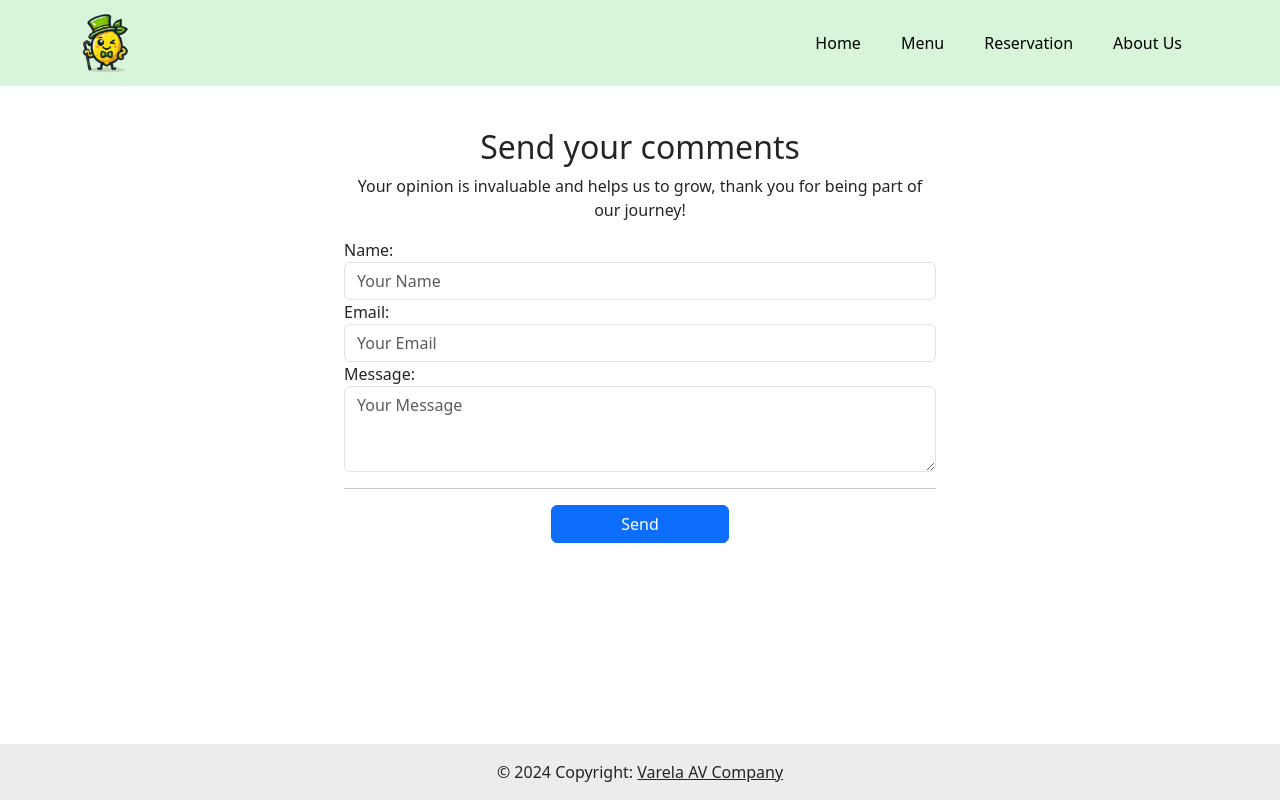
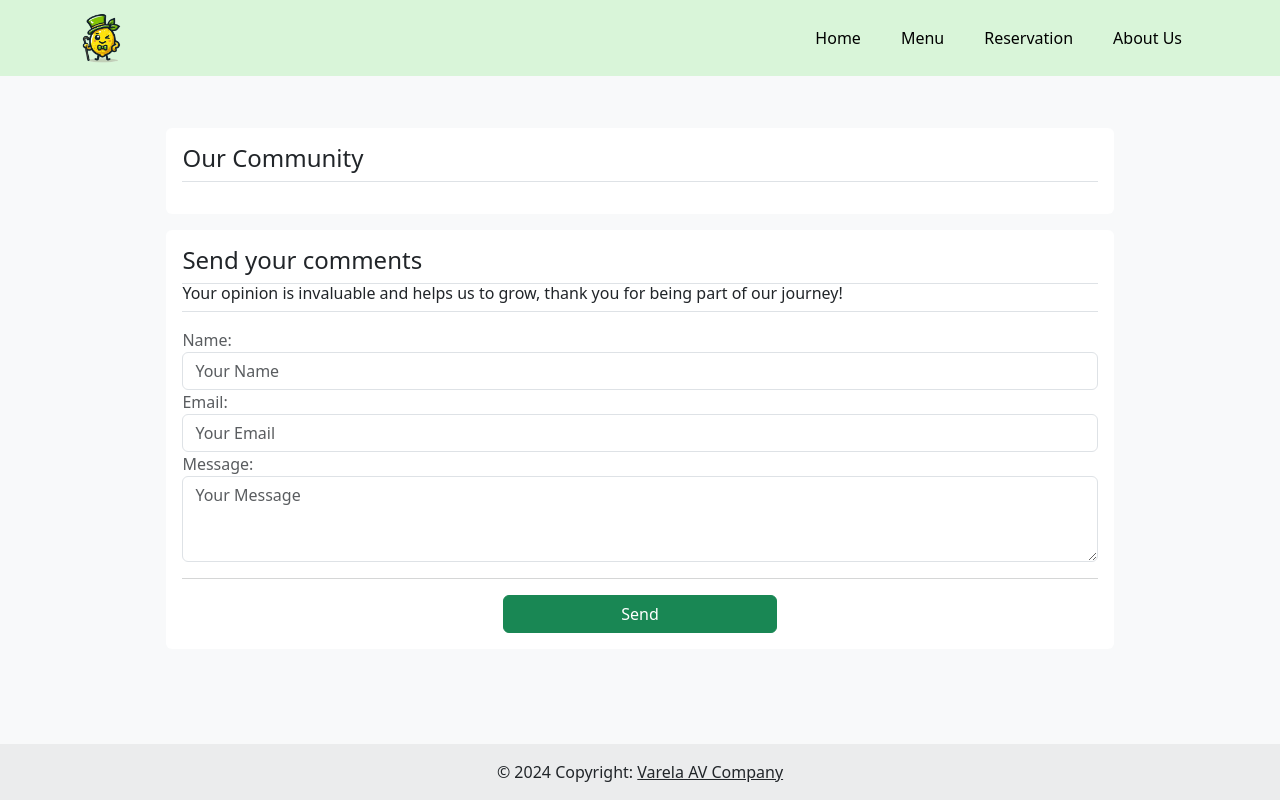
Before and after one commit to Valentina17varela/Restaurant_Website, a Django app: template littlelemon/restaurant/templates/home.html in a window 1280 px wide. Run offline with Django 5.2, Linux system fonts and the light colour scheme; the template is opened without the code that fills it, so the values that code supplies are empty; some libraries are stand-ins or nearby versions.

Commit message:
feature - show comments by users, prettier home

```diff
--- a/littlelemon/restaurant/static/css/style.css
+++ b/littlelemon/restaurant/static/css/style.css
@@ -8,6 +8,10 @@
 
 .bg-green {
   background-color: rgb(217, 245, 217);
+}
+
+.bg-green-dark {
+  background-color: rgb(171, 224, 171);
 }
 
 footer {
@@ -31,7 +35,8 @@ footer {
   background-color: rgb(88, 201, 148);
   color: white;
 }
-.alert-error{
+
+.alert-error {
   background-color: rgb(243, 62, 86);
   color: white;
 }
--- a/littlelemon/restaurant/templates/about.html
+++ b/littlelemon/restaurant/templates/about.html
@@ -13,12 +13,12 @@
     <link rel="stylesheet" type="text/css" href="{% static 'css/style.css' %}">
   </head>
 
-  <body>
+  <body class="bg-light">
 
     <nav class="navbar navbar-expand-lg fixed-top bg-green navbar-light" id="nav">
         <div class="container">
             <a class="navbar-brand" href="#">
-                <img src="{% static 'images/icon.png' %}" alt="Logo" draggable="false" height="60">
+                <img src="{% static 'images/icon.png' %}" alt="Logo" draggable="false" height="50">
             </a>
             <button class="navbar-toggler" type="button" data-bs-toggle="collapse" data-bs-target="#navbarSupportedContent"
                 aria-controls="navbarSupportedContent" aria-expanded="false" aria-label="Toggle navigation">
@@ -75,7 +75,7 @@
 
     </div>
 
-    <footer class="bg-body-tertiary text-center bg-green">
+    <footer class="bg-body-tertiary text-center bg-green-dark">
           <div class="text-center p-3" style="background-color: rgba(0, 0, 0, 0.05);">
             © 2024 Copyright:
             <a class="text-body" href="https://www.linkedin.com/in/valentinavarelaalzate/">Varela AV Company</a>
--- a/littlelemon/restaurant/templates/home.html
+++ b/littlelemon/restaurant/templates/home.html
@@ -13,12 +13,12 @@
     <link rel="stylesheet" type="text/css" href="{% static 'css/style.css' %}">
 </head>
 
-<body>
+<body class="bg-light">
 
     <nav class="navbar navbar-expand-lg fixed-top bg-green navbar-light" id="nav">
         <div class="container">
             <a class="navbar-brand" href="#">
-                <img src="{% static 'images/icon.png' %}" alt="Logo" draggable="false" height="60">
+                <img src="{% static 'images/icon.png' %}" alt="Logo" draggable="false" height="50">
             </a>
             <button class="navbar-toggler" type="button" data-bs-toggle="collapse"
                 data-bs-target="#navbarSupportedContent" aria-controls="navbarSupportedContent" aria-expanded="false"
@@ -63,10 +63,23 @@
         </ul>
         {% endif %}
 
-        <div class="comment-box" style="width: 50%;  margin: 0 auto;">
-            <h2 style="text-align: center;">Send your comments</h2>
-            <p style="text-align: center;">Your opinion is invaluable and helps us to grow, thank you for being part of
-                our journey!</p>
+        <div class="my-3 p-3 bg-white rounded box-shadow" style="width: 80%;  margin: 0 auto;">
+            <h4 class="border-bottom border-gray pb-2 mb-0">Our Community</h4>
+            <div class="media text-muted pt-3">
+                {% for recommendation in recommendations %}
+                <p class="media-body pb-3 mb-0 small lh-125 border-bottom border-gray">
+                    <strong class="d-block text-gray-dark">@{{ recommendation.name }}</strong>
+                    {{ recommendation.message }}
+                </p>
+                {% endfor %}
+            </div>
+        </div>
+
+        <div class="my-3 p-3 bg-white rounded box-shadow" style="width: 80%;  margin: 0 auto;">
+            <h4 class="border-bottom border-gray pb-2 mb-0">Send your comments</h4>
+            <h6 class="border-bottom border-gray pb-2 mb-0">Your opinion is invaluable and helps us to grow, thank you for being part of
+                our journey!</h6>
+            <div class="media text-muted pt-3">
                 <form method="post" action="{% url 'home' %}">
                     {% csrf_token %}
                     <div class="form-group">
@@ -84,14 +97,15 @@
                     </div>
                     <hr>
                     <div class="d-flex justify-content-center">
-                    <button type="submit" class="btn btn-primary btn-block" style="width: 30%;">Send</button>
+                        <button type="submit" class="btn btn-success btn-block" style="width: 30%;">Send</button>
                     </div>
                 </form>
+            </div>
         </div>
 
     </div>
 
-    <footer class="bg-body-tertiary text-center bg-green">
+    <footer class="bg-body-tertiary text-center bg-green-dark">
         <div class="text-center p-3" style="background-color: rgba(0, 0, 0, 0.05);">
             © 2024 Copyright:
             <a class="text-body" href="https://www.linkedin.com/in/valentinavarelaalzate/">Varela AV Company</a>
--- a/littlelemon/restaurant/views.py
+++ b/littlelemon/restaurant/views.py
@@ -3,9 +3,11 @@ from django.template import loader
 from django.shortcuts import render, redirect
 from .forms import RecomendationForm
 from django.contrib import messages
+from .models import Recomendation
 
 
 def home(request):
+    recommendations = Recomendation.objects.order_by("-created_at")[:5]
     if request.method == "POST":
         form = RecomendationForm(request.POST)
         if form.is_valid():
@@ -17,7 +19,7 @@ def home(request):
     else:
         form = RecomendationForm()
 
-    return render(request, "home.html", {"form": form})
+    return render(request, "home.html", {"recommendations": recommendations})
 
 
 def about(request):
```
Lines whose indentation alone changed are shown as unchanged.
